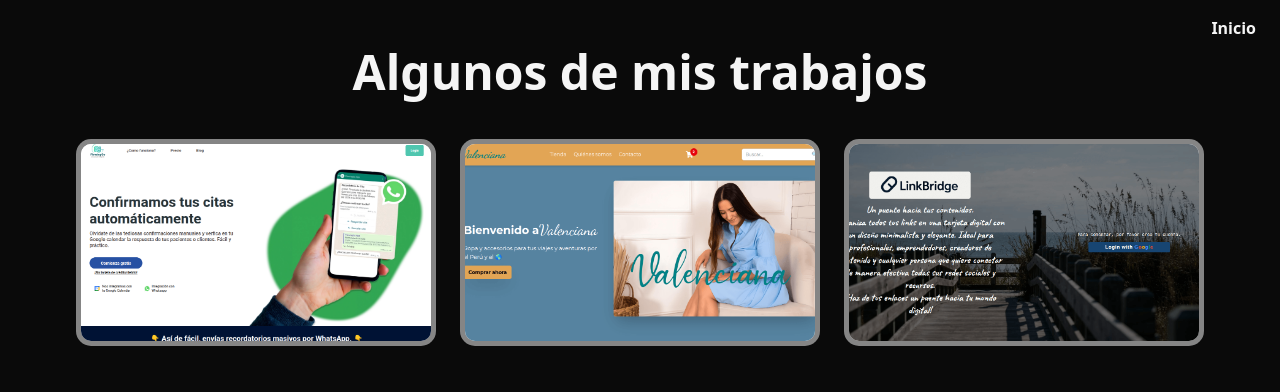
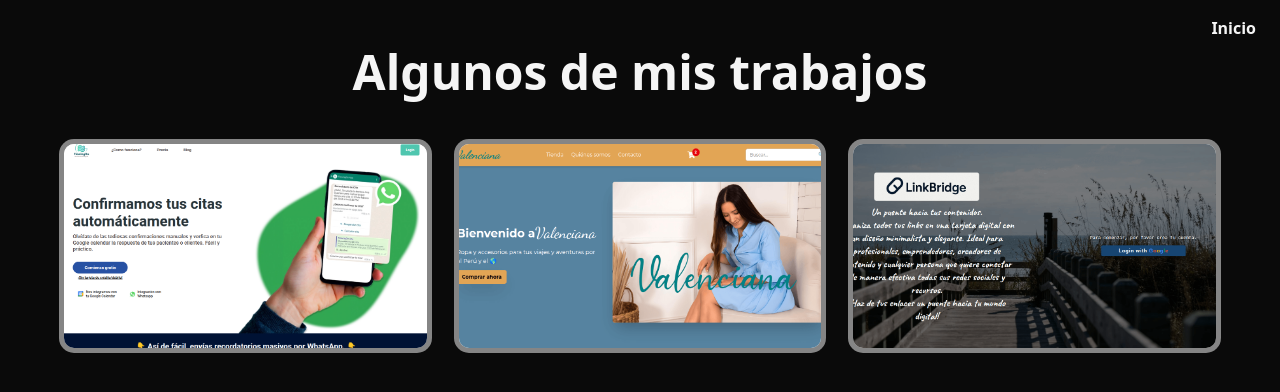
Before and after one commit to Abrahanpiloto/new-portfolio, a React (Vite) app: page /proyectos in a window 1280 px wide. Shown: the top 392 px of the page. Built offline with nearby package versions, Linux system fonts and the light colour scheme.

Commit message:
cards paddings

```diff
--- a/src/components/Card.jsx
+++ b/src/components/Card.jsx
@@ -33,7 +33,7 @@ const Card = ({ image, title, description, link, code }) => {
 const StyledWrapper = styled.div`
   .card {
     position: relative;
-    width: 350px;
+    width: 100%;
     aspect-ratio: 16/9;
     background-color: #ffffff;
     border-radius: 10px;
--- a/src/components/Works.jsx
+++ b/src/components/Works.jsx
@@ -31,7 +31,7 @@ const WorksPage = () => {
       <div className="absolute top-4 right-6 font-bold dark:hover:text-amber-200 hover:text-blue-600">
         <Link to="/">Inicio</Link>
       </div>
-      <div className="max-w-6xl mx-auto px-4">
+      <div className="max-w-6xl mx-auto">
         <h1 className="text-3xl lg:text-5xl font-bold mb-12 text-center">
           Algunos de mis trabajos
         </h1>
```
